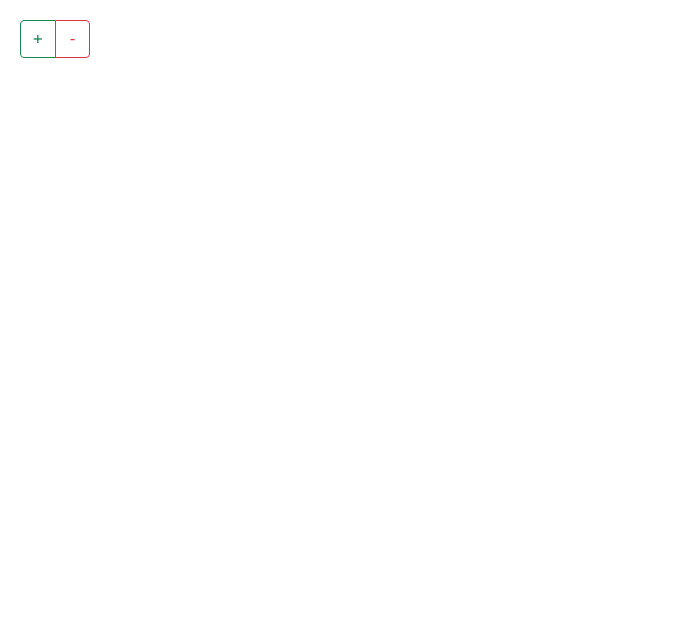
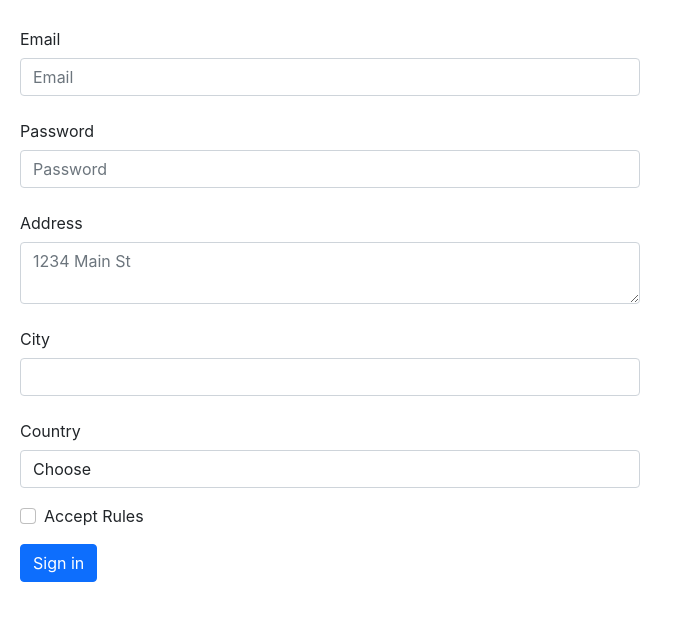
Before and after one commit to AksenovKirill/hexlet-react-learn-solutions, a React (Create React App) app: page / in a window 1280 px wide. Shown: the top 620 px of the page, without its empty margins (0-683 px from the left). Built offline with nearby package versions, Linux system fonts and the light colour scheme.

Commit message:
refactoring

```diff
--- a/src/App.js
+++ b/src/App.js
@@ -1,10 +1,12 @@
 import "./App.css";
 import Component from "./Component/Component";
+import MyForm from "./MyForm/MyForm";
 
 function App() {
   return (
     <div className="App">
-      <Component />
+      {false && <Component />}
+      <MyForm />
     </div>
   );
 }
--- a/src/MyForm/MyForm.jsx
+++ b/src/MyForm/MyForm.jsx
@@ -4,12 +4,14 @@ export default class MyForm extends React.Component {
   constructor(props) {
     super(props);
     this.state = {
-      email: "",
-      password: "",
-      address: "",
-      city: "",
-      country: "",
-      isRules: false,
+      form: {
+        email: "",
+        password: "",
+        address: "",
+        city: "",
+        country: "",
+        acceptRules: false,
+      },
       isSubmit: false,
     };
   }
@@ -24,46 +26,33 @@ export default class MyForm extends React.Component {
     this.setState((state) => ({ ...state, isSubmit: false }));
   };
 
-  handleCHhange = ({ target }) => {};
+  handleChange = ({ target }) => {
+    const { form } = this.state;
+    const value = target.type === "checkbox" ? target.checked : target.value;
+    this.setState({ form: { ...form, [target.name]: value } });
+  };
 
-  handleChange = (e, id) => {
-    switch (id) {
-      case "email":
-        this.setState((state) => ({ ...state, email: e.target.value }));
-        break;
-      case "password":
-        this.setState((state) => ({ ...state, password: e.target.value }));
-        break;
-      case "address":
-        this.setState((state) => ({ ...state, address: e.target.value }));
-        break;
-      case "city":
-        this.setState((state) => ({ ...state, city: e.target.value }));
-        break;
-      case "country":
-        this.setState((state) => ({ ...state, country: e.target.value }));
-        break;
-      case "rules":
-        this.setState((state) => ({ ...state, isRules: e.target.checked }));
-        break;
-      default:
-        "no";
-        break;
-    }
-  };
   render() {
-    const { email, password, address, city, country, isRules, isSubmit } =
-      this.state;
+    const { form, isSubmit } = this.state;
+    const renderRows = () =>
+      Object.entries(form)
+        .sort()
+        .map(([key, value]) => (
+          <tr key={key}>
+            <td>{key}</td>
+            <td>{typeof value === "boolean" ? value.toString() : value}</td>
+          </tr>
+        ));
 
-    const form = (
+    const formData = (
       <form onSubmit={this.handleSubmit} name="myForm">
         <div className="col-md-6 mb-3">
           <label htmlFor="email" className="col-form-label">
             Email
           </label>
           <input
-            onChange={(event) => this.handleChange(event, "email")}
-            value={email}
+            onChange={this.handleChange}
+            value={form.email}
             type="email"
             name="email"
             className="form-control"
@@ -76,8 +65,8 @@ export default class MyForm extends React.Component {
             Password
           </label>
           <input
-            onChange={(event) => this.handleChange(event, "password")}
-            value={password}
+            onChange={this.handleChange}
+            value={form.password}
             type="password"
             name="password"
             className="form-control"
@@ -90,8 +79,8 @@ export default class MyForm extends React.Component {
             Address
           </label>
           <textarea
-            onChange={(event) => this.handleChange(event, "address")}
-            value={address}
+            onChange={this.handleChange}
+            value={form.address}
             type="text"
             className="form-control"
             name="address"
@@ -104,8 +93,8 @@ export default class MyForm extends React.Component {
             City
           </label>
           <input
-            onChange={(event) => this.handleChange(event, "city")}
-            value={city}
+            onChange={this.handleChange}
+            value={form.city}
             type="text"
             className="form-control"
             name="city"
@@ -117,8 +106,8 @@ export default class MyForm extends React.Component {
             Country
           </label>
           <select
-            onChange={(event) => this.handleChange(event, "country")}
-            value={country}
+            onChange={this.handleChange}
+            value={form.country}
             id="country"
             name="country"
             className="form-control"
@@ -133,8 +122,8 @@ export default class MyForm extends React.Component {
           <div className="form-check">
             <label className="form-check-label" htmlFor="rules">
               <input
-                onChange={(event) => this.handleChange(event, "rules")}
-                checked={isRules}
+                onChange={this.handleChange}
+                checked={form.acceptRules}
                 id="rules"
                 type="checkbox"
                 name="acceptRules"
@@ -160,36 +149,11 @@ export default class MyForm extends React.Component {
           Back
         </button>
         <table className="table">
-          <tbody>
-            <tr>
-              <td>acceptRules</td>
-              <td>{String(isRules)}</td>
-            </tr>
-            <tr>
-              <td>address</td>
-              <td>{address}</td>
-            </tr>
-            <tr>
-              <td>city</td>
-              <td>{city}</td>
-            </tr>
-            <tr>
-              <td>country</td>
-              <td>{country}</td>
-            </tr>
-            <tr>
-              <td>email</td>
-              <td>{email}</td>
-            </tr>
-            <tr>
-              <td>password</td>
-              <td>{password}</td>
-            </tr>
-          </tbody>
+          <tbody>{renderRows()}</tbody>
         </table>
       </div>
     );
 
-    return isSubmit ? table : form;
+    return isSubmit ? table : formData;
   }
 }
```
